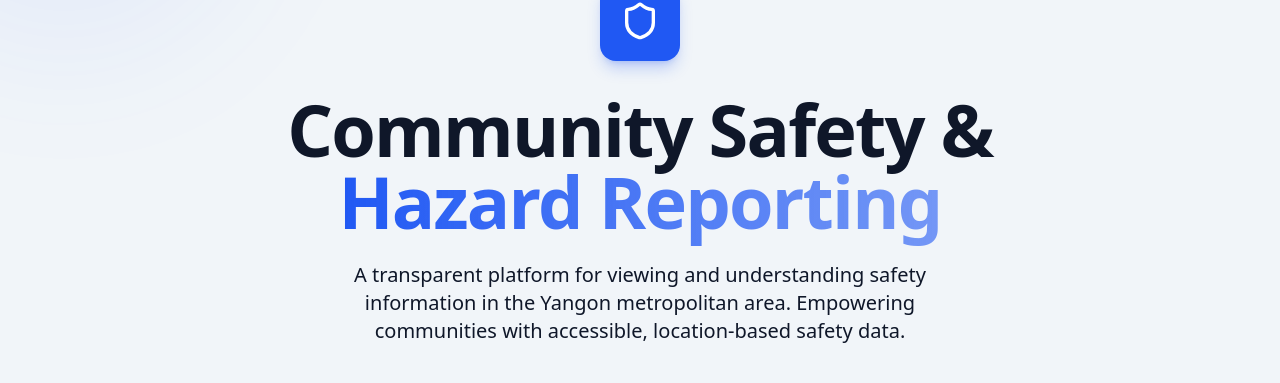
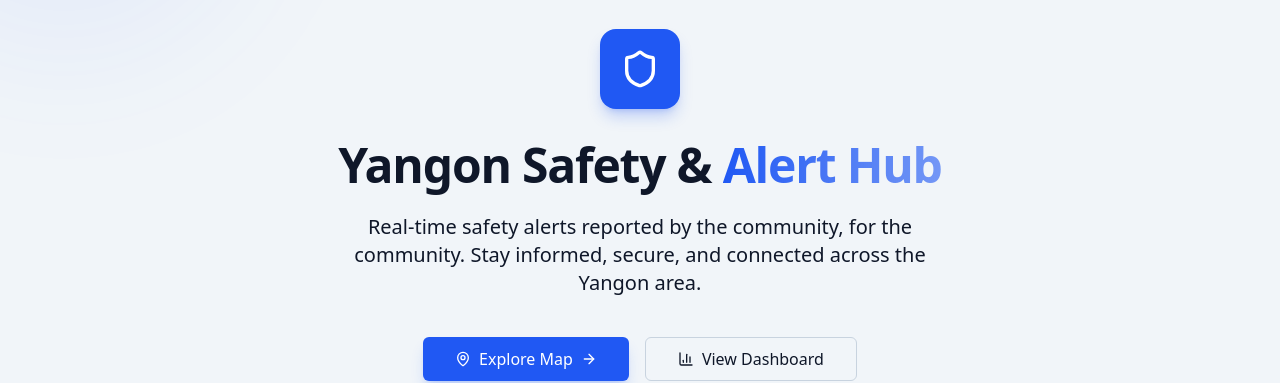
Before and after one commit to lalhrinthang/CRS_HDCS, a React (Vite) app: page / in a window 1280 px wide. Shown: the part 261-644 px from the top of the page. Built offline with nearby package versions, Linux system fonts and the light colour scheme; no server answers; a web font is replaced by a local one.

Commit message:
fix: update Landing page title and subtitle for clarity and relevance

```diff
--- a/src/pages/Landing.tsx
+++ b/src/pages/Landing.tsx
@@ -32,18 +32,16 @@ const Landing = ({ isAuthenticated, onLogout }: LandingProps) => {
           </div>
 
           {/* Title */}
-          <h1 className="mb-6 text-4xl font-bold tracking-tight text-foreground md:text-6xl lg:text-7xl">
-            Community Safety &{" "}
+          <h1 className="mb-6 text-3xl font-bold tracking-tight text-foreground md:text-4xl lg:text-5xl whitespace-nowrap">
+            Yangon Safety &{" "}
             <span className="bg-gradient-to-r from-primary to-primary/60 bg-clip-text text-transparent">
-              Hazard Reporting
+              Alert Hub
             </span>
           </h1>
 
           {/* Subtitle */}
           <p className="mx-auto mb-10 max-w-xl text-lg leading-relaxed text-muted-foreground md:text-xl">
-            A transparent platform for viewing and understanding safety
-            information in the Yangon metropolitan area. Empowering communities
-            with accessible, location-based safety data.
+            Real-time safety alerts reported by the community, for the community. Stay informed, secure, and connected across the Yangon area.
           </p>
 
           {/* CTA buttons */}
```
